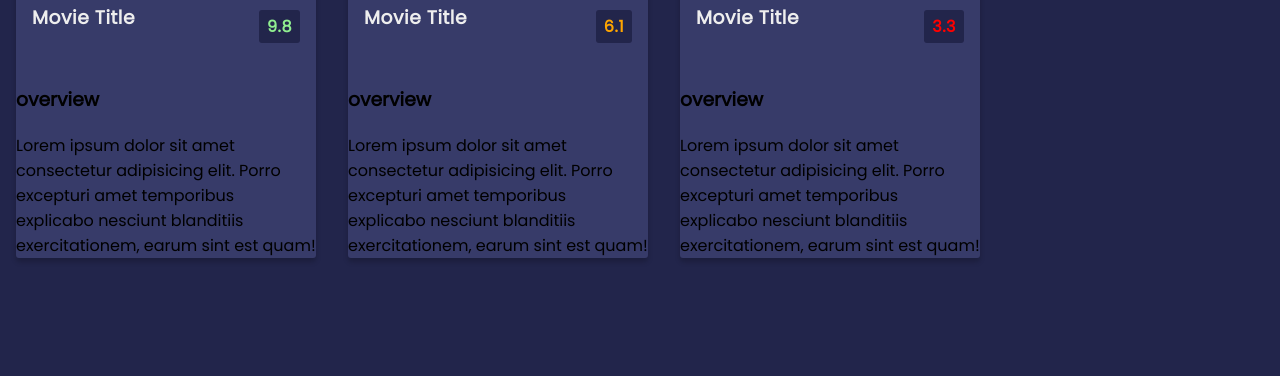
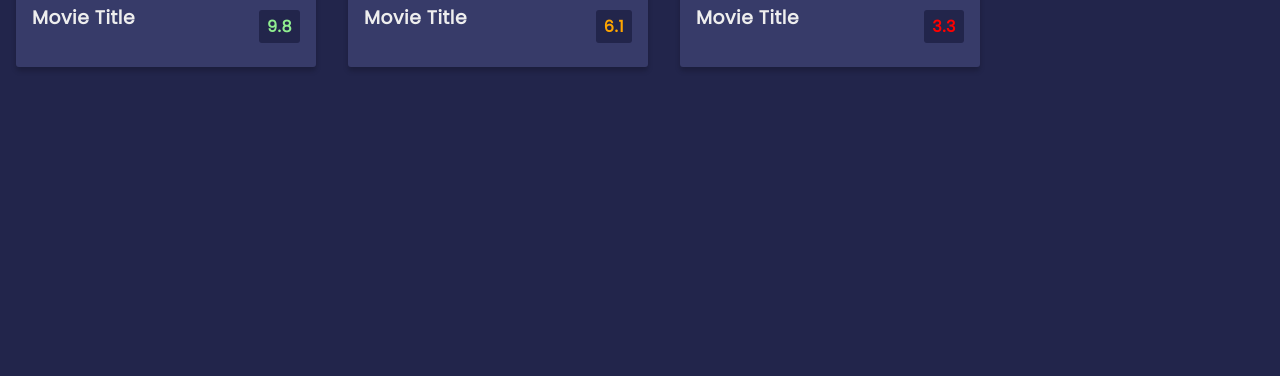
Before and after one commit to atvars/Movie-App, a plain HTML site: page index.html in a window 1280 px wide. Shown: the part 330-706 px from the top of the page. Drawn offline with Linux system fonts and the light colour scheme.

Commit message:
finished styling

```diff
--- a/styles.css
+++ b/styles.css
@@ -91,3 +91,19 @@ main {
 .movie-info span.red {
     color: red;
 }
+
+.overview {
+    background-color: #fff;
+    padding: 2rem;
+    position: absolute;
+    left: 0;
+    bottom: 0;
+    right: 0;
+    max-height: 100%;
+    transform: translateY(101%);
+    transition: transform 0.5s ease-in;
+}
+
+.movie:hover .overview {
+    transform: translateY(0);
+}
```
